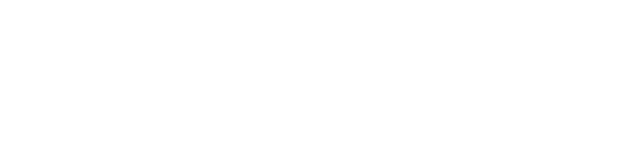
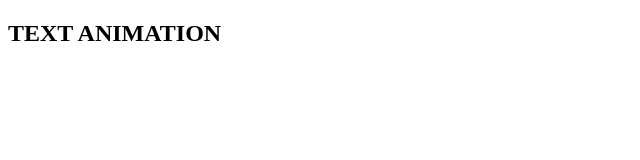
Before and after one commit to Yagrajoli/TEXT_ANIMATION, a plain HTML site: page index.html in a window 1280 px wide. Shown: the top 160 px of the page, without its empty margins (0-640 px from the left). Drawn offline with Linux system fonts and the light colour scheme.

Commit message:
heading added

```diff
--- a/index.html
+++ b/index.html
@@ -106,6 +106,7 @@
     </style>
 </head>
 <body>
+    <h2>TEXT ANIMATION</h2>
     <h1></h1>
 </body>
 </html>
```
